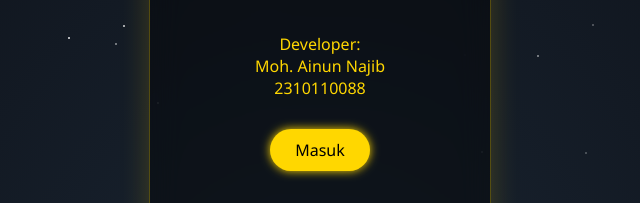
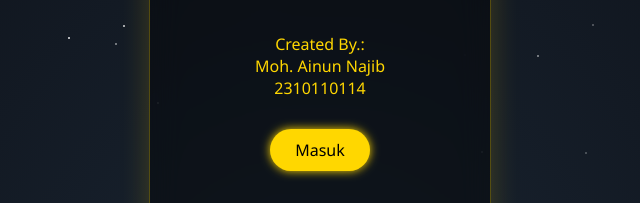
Before and after one commit to ANDIKASHTER/Mengenal-Al-Qur-an-Dan-hadis-created-by-Moh.-Ainun-Najib-, a plain HTML site: page index.html in a window 1280 px wide. Shown: the part 357-560 px from the top of the page, 320-960 px from the left. Drawn offline with Linux system fonts and the light colour scheme.

Commit message:
Update index.html

```diff
--- a/index.html
+++ b/index.html
@@ -123,7 +123,7 @@
   <!-- Popup -->
   <div class="popup">
     <h1>Mengenal Al-Qur'an dan Hadis</h1>
-    <p>Developer:<br>Moh. Ainun Najib<br>2310110088</p>
+    <p>Created By.:<br>Moh. Ainun Najib<br>2310110114</p>
     <a href="halaman-selanjutnya.html" class="masuk-btn">Masuk</a>
   </div>
 
```
